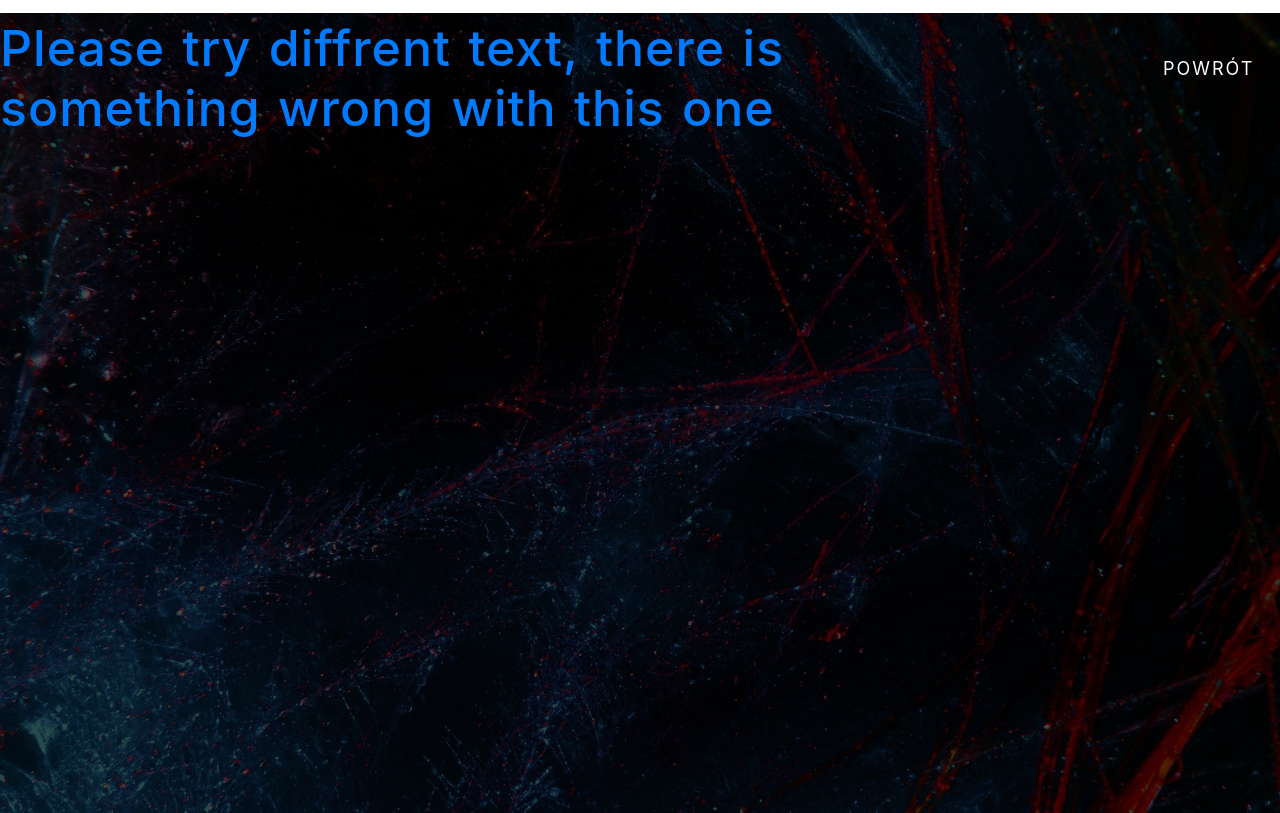
After one commit to Posampas/sumlSentimet, a Flask app: page /errorPage in a window 1280 px wide. The commit adds this page. Run offline with Flask 2, Linux system fonts and the light colour scheme; some libraries are stand-ins or nearby versions.

Commit message:
Added error page

```diff
--- a/app.py
+++ b/app.py
@@ -16,6 +16,10 @@ BASE_DIR = os.path.dirname(os.path.abspath(__file__))
 def home():
         return render_template("index.html")
 
+@app.route('/errorPage')
+def error():
+        return render_template("errorPage.html")
+
 @app.route('/success' , methods = ['GET' , 'POST'])
 def success():
     error = ''
@@ -26,6 +30,8 @@ def success():
                 text = request.form.get('text')
                 servie = c.ClarinService(text)
                 response_frame = servie.run()
+                if len(response_frame) == 0 or 'Polarity' not in response_frame.columns.to_list():
+                    return render_template('errorPage.html')
                 polarity = response_frame[response_frame['Polarity'] != 'None']['Polarity']
                 polarity = polarity.apply(lambda row: pd.to_numeric(row, errors='coerce'))
                 pd.Series.dropna(polarity, inplace =True)
@@ -39,7 +45,7 @@ def success():
                 return  render_template('success.html' , result = result, ans = ans)
             except Exception as e :
                 print(str(e))
-                error = 'This image from this site is not accesible or inappropriate input'
+
 
     else:
         return render_template('index.html')
--- a/clarinService.py
+++ b/clarinService.py
@@ -74,6 +74,9 @@ class ClarinService:
         print('Unzipping file:', path_to_zip)
         zip_ref =  zipfile.ZipFile(path_to_zip, 'r')
         zip_ref.extractall(outputdir)
-        un_ziped_path = os.path.join(outputdir,[file_name for file_name in os.listdir(outputdir) if 'zip' not in file_name][0])
+        uziped_file_name  = [file_name for file_name in os.listdir(outputdir) if 'zip' not in file_name]
+        if not uziped_file_name:
+            return pd.DataFrame()
+        un_ziped_path = os.path.join(outputdir, uziped_file_name[0])
         print('Reading from unzippedfile:', un_ziped_path)
         return pd.read_csv(un_ziped_path, sep=';' )
--- /dev/null
+++ b/templates/errorPage.html
@@ -0,0 +1,48 @@
+<!DOCTYPE html>
+<html lang="pl-PL">
+
+<head>
+    <meta charset="UTF-8">
+    <meta name="viewport" content="width=device-width, initial-scale=1.0">
+    <link rel="stylesheet" href={{url_for('static' , filename='css/normalize.css' )}}>
+    <link rel="stylesheet" href={{url_for('static' , filename='css/grid.css' )}}>
+    <link rel='stylesheet' href={{url_for('static' , filename='css/styleSucc.css' )}}>
+    <link href="https://fonts.googleapis.com/css2?family=Lato:ital,wght@0,100;0,300;0,400;1,300&display=swap"
+        rel="stylesheet" type='text/css'>
+    <link rel="stylesheet" href="https://maxcdn.bootstrapcdn.com/bootstrap/4.0.0/css/bootstrap.min.css"
+        integrity="sha384-Gn5384xqQ1aoWXA+058RXPxPg6fy4IWvTNh0E263XmFcJlSAwiGgFAW/dAiS6JXm" crossorigin="anonymous">
+    <title>Wyniki predykcji</title>
+    <style type="text/css">
+        th {
+            text-align: center;
+            font-size: 20px;
+        }
+
+        td {
+            text-align: center;
+            font-size: 18px;
+        }
+    </style>
+</head>
+
+<body>
+    <div class="second-main" style="height: 100% , width:100%;">
+        <nav>
+            <ul style="padding-right: 2%;" class="main-nav">
+                <li><a href="/">Powrót</a></li>
+            </ul>
+        </nav>
+        <div class="info">
+
+            <row style="width: 100%; justify-content: center;">
+                <row class="text-primary">
+                    <col>
+                    <h1>Please try diffrent text, there is something wrong with this one</h1>
+                    </col>
+                </row>
+            </row>
+        </div>
+    </div>
+</body>
+
+</html>
--- a/templates/index.html
+++ b/templates/index.html
@@ -38,7 +38,7 @@
 
         <div style = "width : 100%; padding-top : 5%;">
             <div class = "header-content">
-                 <h1 style = "text-align: center;color: white">Sentyment analisyst, paste text below<span class="header-content-text"></span></h1>
+                 <h1 style = "text-align: center;color: white">Sentyment analisyst, paste text in Polish below<span class="header-content-text"></span></h1>
             </div>
         </div>
 
```
